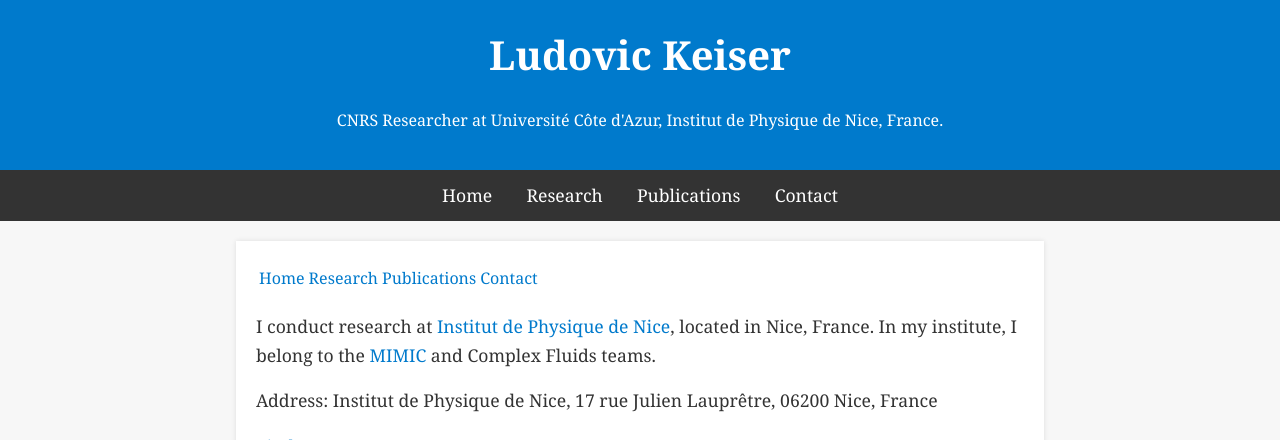
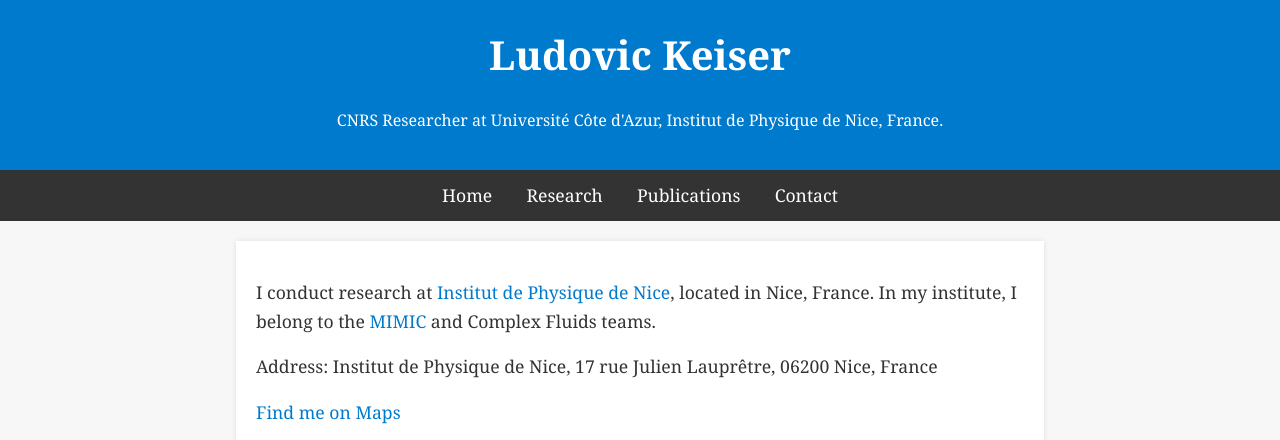
Before and after one commit to Keiser-sci/keiser-sci.github.io, a Jekyll site: the page built from contact.md, in a window 1280 px wide, cut to the strip 0-440 px from the top of the page. Built offline with Jekyll 4.4.1, drawn with Linux system fonts in a browser that asks for light colours.

Commit message:
Update contact.md

```diff
--- a/contact.md
+++ b/contact.md
@@ -2,7 +2,6 @@
 layout: default
 title: "Publications"
 ---
-[Home]({{ '/' | relative_url }}) | [Research]({{ '/research' | relative_url }})| [Publications]({{ '/publications' | relative_url }}) | [Contact]({{ '/contact' | relative_url }})
 
 I conduct research at [Institut de Physique de Nice](https://inphyni.univ-cotedazur.eu), located in Nice, France. In my institute, I belong to the [MIMIC](https://inphyni.univ-cotedazur.eu/sites/mimic) and Complex Fluids teams.
 
```
